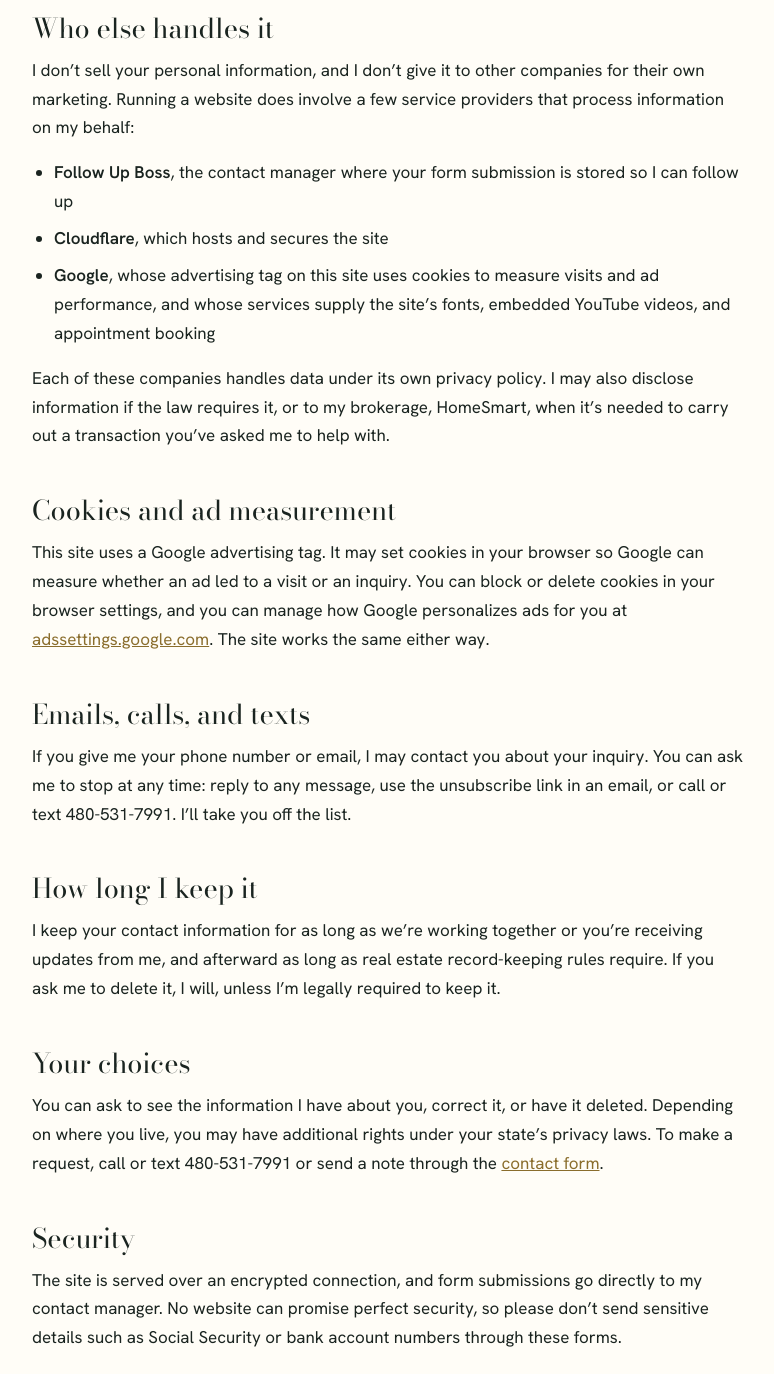
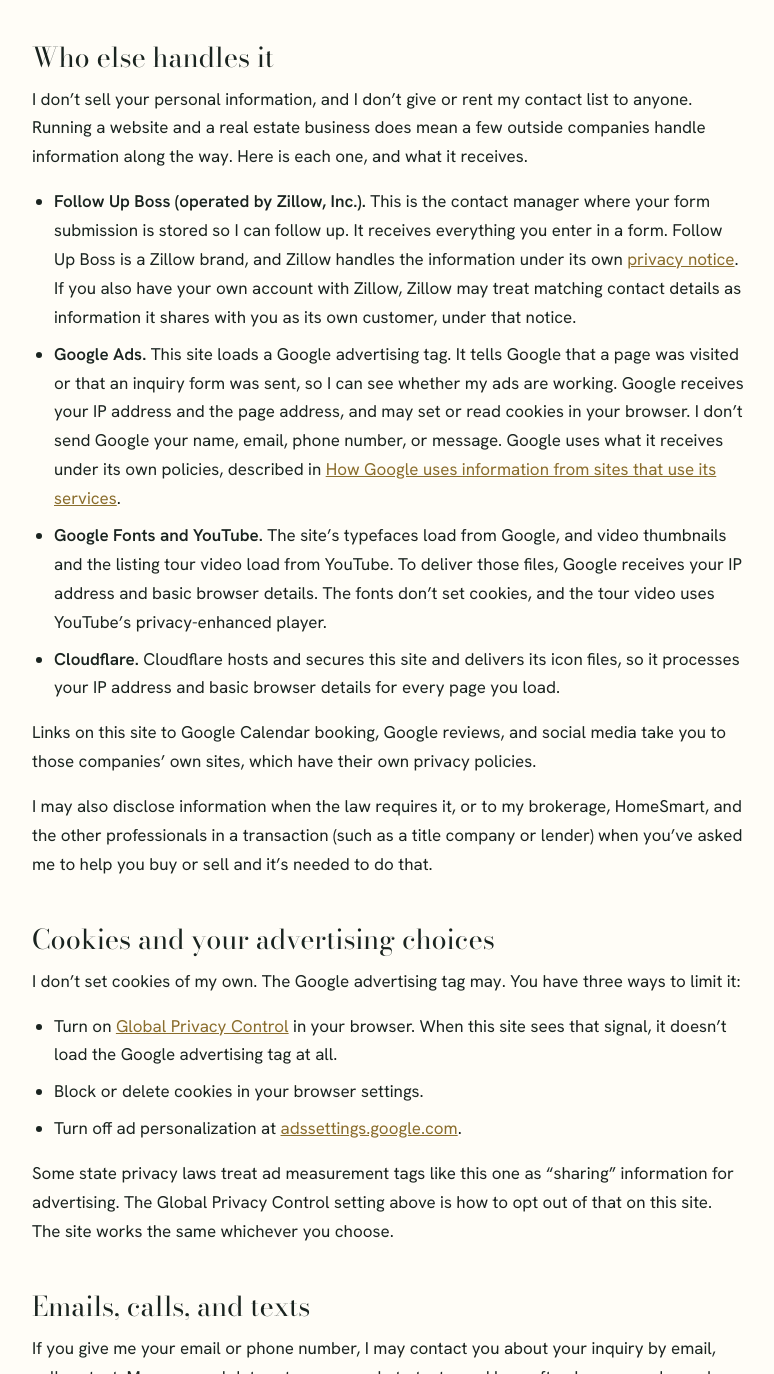
Before and after one commit to BeachB0iii/CJX-website3, a plain HTML site: page privacy.html in a window 1280 px wide. Shown: the part 1426-2800 px from the top of the page, without its empty margins (252-1026 px from the left). Drawn offline with nearby package versions, Linux system fonts and the light colour scheme.

Commit message:
Make privacy policy match what the site actually does; honor Global Privacy Control
- Policy names Follow Up Boss (Zillow), Google Ads, Google Fonts/YouTube, Cloudflare and what each receives
- Google Ads tag is not loaded for browsers sending a Global Privacy Control signal
- Listing tour video uses YouTube's privacy-enhanced player
- Texting terms (STOP, rates, no sharing of consent); Sean O. labeled Seller

Co-Authored-By: Claude Fable 5.2 <noreply@anthropic.com>
Claude-Session: https://claude.ai/code/session_01J5wuNFf6xYqzzdrqb9XafL

```diff
--- a/privacy.html
+++ b/privacy.html
@@ -57,7 +57,7 @@
 
   <main>
     <div class="summary">
-      <p><strong>The short version:</strong> when you fill out a form on this site, I use what you send to contact you about your real estate question. I don’t sell your information, and I don’t share it with anyone for their own marketing.</p>
+      <p><strong>The short version:</strong> when you fill out a form on this site, I use what you send to contact you about your real estate question. I don’t sell your information or hand my contact list to anyone. The few companies that help me run the site are listed below, along with what each one receives.</p>
     </div>
 
     <h2>Who this covers</h2>
@@ -83,19 +83,28 @@
     <p>That’s all. I don’t use your information for anything unrelated to helping you with real estate.</p>
 
     <h2>Who else handles it</h2>
-    <p>I don’t sell your personal information, and I don’t give it to other companies for their own marketing. Running a website does involve a few service providers that process information on my behalf:</p>
+    <p>I don’t sell your personal information, and I don’t give or rent my contact list to anyone. Running a website and a real estate business does mean a few outside companies handle information along the way. Here is each one, and what it receives.</p>
     <ul>
-      <li><strong>Follow Up Boss</strong>, the contact manager where your form submission is stored so I can follow up</li>
-      <li><strong>Cloudflare</strong>, which hosts and secures the site</li>
-      <li><strong>Google</strong>, whose advertising tag on this site uses cookies to measure visits and ad performance, and whose services supply the site’s fonts, embedded YouTube videos, and appointment booking</li>
+      <li><strong>Follow Up Boss (operated by Zillow, Inc.).</strong> This is the contact manager where your form submission is stored so I can follow up. It receives everything you enter in a form. Follow Up Boss is a Zillow brand, and Zillow handles the information under its own <a href="https://www.followupboss.com/privacy" target="_blank" rel="noopener">privacy notice</a>. If you also have your own account with Zillow, Zillow may treat matching contact details as information it shares with you as its own customer, under that notice.</li>
+      <li><strong>Google Ads.</strong> This site loads a Google advertising tag. It tells Google that a page was visited or that an inquiry form was sent, so I can see whether my ads are working. Google receives your IP address and the page address, and may set or read cookies in your browser. I don’t send Google your name, email, phone number, or message. Google uses what it receives under its own policies, described in <a href="https://policies.google.com/technologies/partner-sites" target="_blank" rel="noopener">How Google uses information from sites that use its services</a>.</li>
+      <li><strong>Google Fonts and YouTube.</strong> The site’s typefaces load from Google, and video thumbnails and the listing tour video load from YouTube. To deliver those files, Google receives your IP address and basic browser details. The fonts don’t set cookies, and the tour video uses YouTube’s privacy-enhanced player.</li>
+      <li><strong>Cloudflare.</strong> Cloudflare hosts and secures this site and delivers its icon files, so it processes your IP address and basic browser details for every page you load.</li>
     </ul>
-    <p>Each of these companies handles data under its own privacy policy. I may also disclose information if the law requires it, or to my brokerage, HomeSmart, when it’s needed to carry out a transaction you’ve asked me to help with.</p>
+    <p>Links on this site to Google Calendar booking, Google reviews, and social media take you to those companies’ own sites, which have their own privacy policies.</p>
+    <p>I may also disclose information when the law requires it, or to my brokerage, HomeSmart, and the other professionals in a transaction (such as a title company or lender) when you’ve asked me to help you buy or sell and it’s needed to do that.</p>
 
-    <h2>Cookies and ad measurement</h2>
-    <p>This site uses a Google advertising tag. It may set cookies in your browser so Google can measure whether an ad led to a visit or an inquiry. You can block or delete cookies in your browser settings, and you can manage how Google personalizes ads for you at <a href="https://adssettings.google.com" target="_blank" rel="noopener">adssettings.google.com</a>. The site works the same either way.</p>
+    <h2>Cookies and your advertising choices</h2>
+    <p>I don’t set cookies of my own. The Google advertising tag may. You have three ways to limit it:</p>
+    <ul>
+      <li>Turn on <a href="https://globalprivacycontrol.org" target="_blank" rel="noopener">Global Privacy Control</a> in your browser. When this site sees that signal, it doesn’t load the Google advertising tag at all.</li>
+      <li>Block or delete cookies in your browser settings.</li>
+      <li>Turn off ad personalization at <a href="https://adssettings.google.com" target="_blank" rel="noopener">adssettings.google.com</a>.</li>
+    </ul>
+    <p>Some state privacy laws treat ad measurement tags like this one as “sharing” information for advertising. The Global Privacy Control setting above is how to opt out of that on this site. The site works the same whichever you choose.</p>
 
     <h2>Emails, calls, and texts</h2>
-    <p>If you give me your phone number or email, I may contact you about your inquiry. You can ask me to stop at any time: reply to any message, use the unsubscribe link in an email, or call or text 480-531-7991. I’ll take you off the list.</p>
+    <p>If you give me your email or phone number, I may contact you about your inquiry by email, call, or text. Message and data rates may apply to texts, and how often I message depends on our conversation. You can stop at any time: reply STOP to a text, use the unsubscribe link in an email, or tell me by phone at 480-531-7991.</p>
+    <p>I don’t share your phone number or your consent to receive texts with anyone for their marketing. Calls and texts may be sent through my contact manager and its messaging provider.</p>
 
     <h2>How long I keep it</h2>
     <p>I keep your contact information for as long as we’re working together or you’re receiving updates from me, and afterward as long as real estate record-keeping rules require. If you ask me to delete it, I will, unless I’m legally required to keep it.</p>
```
Also changed, not shown: 1717-e-union-hills-unit-2023.html (+10 -2 lines), index.html (+10 -2 lines), property-template.html (+10 -2 lines).
